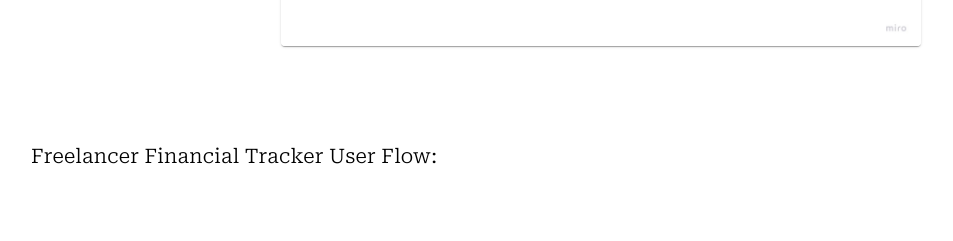
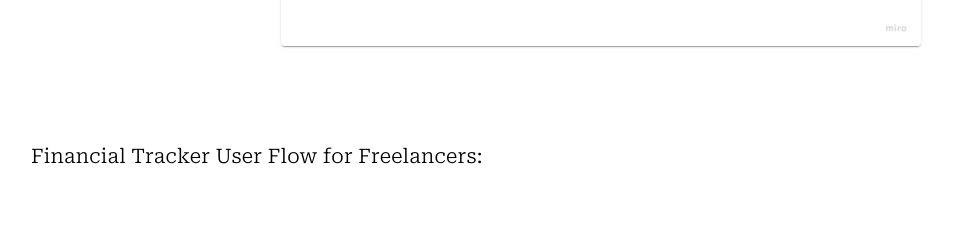
Before and after one commit to aubreyjonescreatives/ux-ui-portfolio, a React (Create React App) app: page /catwalkco in a window 1280 px wide. Shown: the part 9614-9855 px from the top of the page, without its empty margins (39-992 px from the left). Built offline with nearby package versions, Linux system fonts and the light colour scheme.

Commit message:
update verbage

```diff
--- a/src/Pages/CatwalkCo.js
+++ b/src/Pages/CatwalkCo.js
@@ -703,7 +703,7 @@ is having to budget for taxes. Catwalk Co can provide this need with its financi
     </Card>
 
 
-    <Typography sx={paragraphB}>Freelancer Financial Tracker User Flow:</Typography>
+    <Typography sx={paragraphB}>Financial Tracker User Flow for Freelancers:</Typography>
 
 
     <Card sx={cardStylesB}>
```
